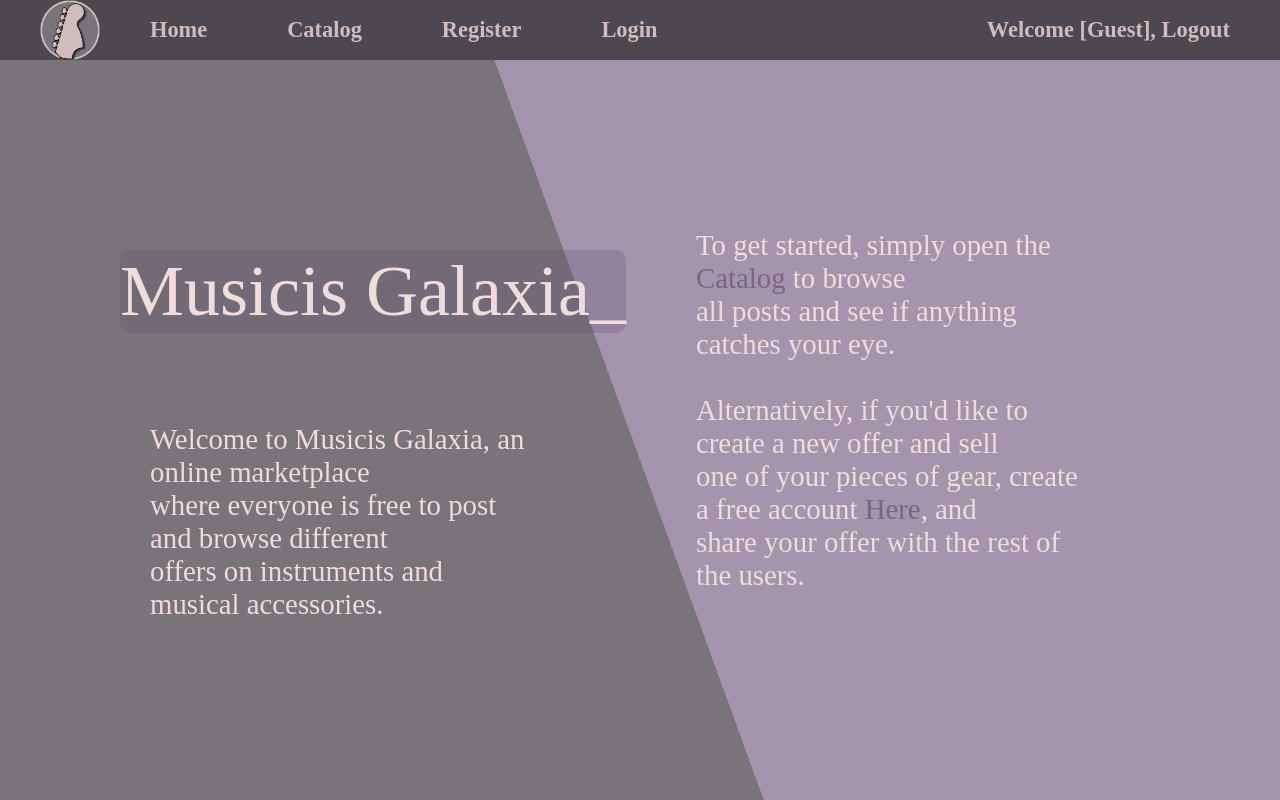
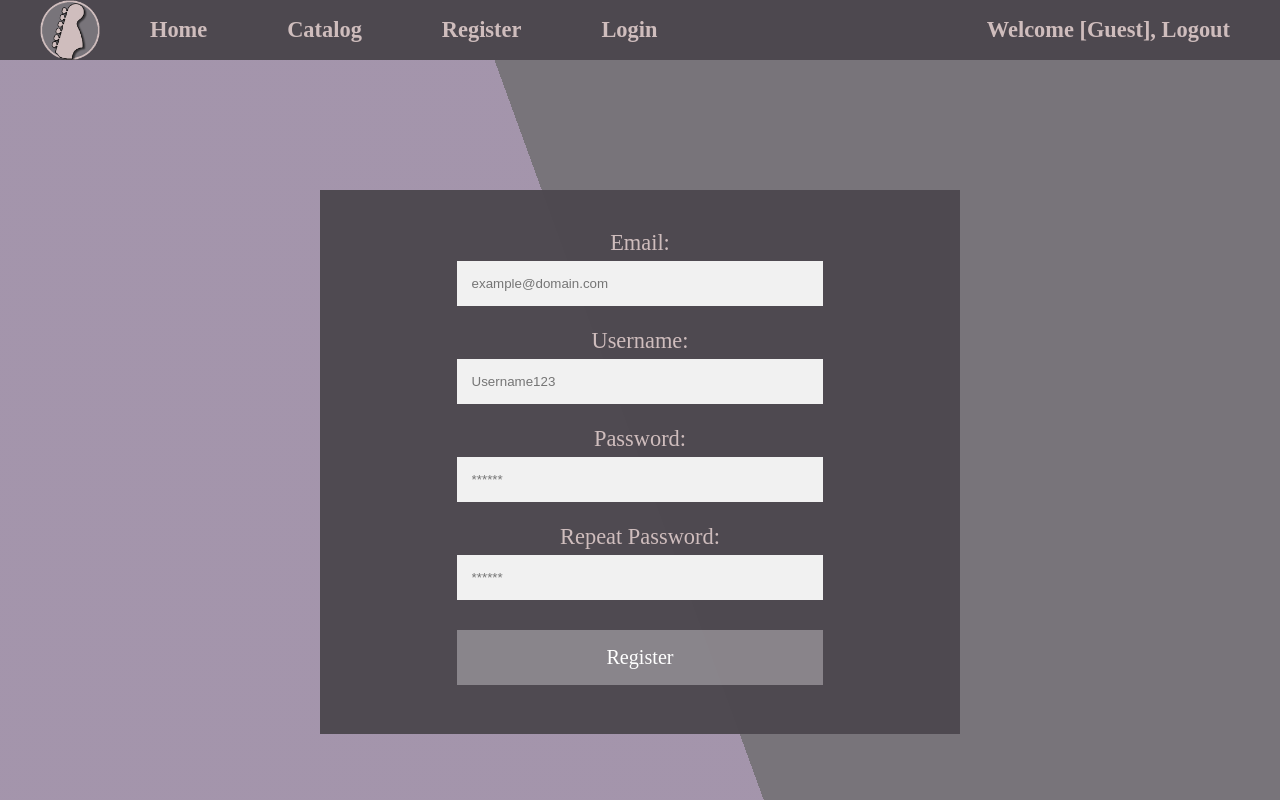
Before and after one commit to jordan-liubenov/musicis-galaxia, a React (Create React App) app: page / in a window 1280 px wide. Built offline with nearby package versions, Linux system fonts and the light colour scheme.

Commit message:
created initial Register component

```diff
--- a/src/App.js
+++ b/src/App.js
@@ -2,12 +2,15 @@ import "./styles/App.css";
 
 import Nav from "./components/Nav.js";
 import Home from "./components/Home";
+import Register from "./components/Register";
+import Footer from "./components/Footer";
 
 const App = () => {
   return (
     <div className="App">
       <Nav />
-      <Home />
+      <Register />
+      {/* <Home /> */}
     </div>
   );
 };
--- a/src/components/Home.js
+++ b/src/components/Home.js
@@ -2,13 +2,12 @@ import "../styles/Home.css";
 
 import { useState } from "react";
 import { displayUnderscore } from "../utils/homeUtil";
+import Footer from "./Footer";
 
-const Home = (props) => {
+const Home = () => {
   const [underscore, setUnderscore] = useState(false);
 
   displayUnderscore(underscore, setUnderscore);
-
-  //TO-DO: possibly abstract some parts of this component by splitting it into 1 or 2 smaller components
 
   return (
     <div className="homeContainer">
@@ -49,9 +48,7 @@ const Home = (props) => {
           <br></br>
         </div>
       </div>
-      <div className="footer">
-        <footer>Copyright Musicis Galaxia © 2022</footer>
-      </div>
+      <Footer />
     </div>
   );
 };
--- /dev/null
+++ b/src/components/Register.js
@@ -0,0 +1,55 @@
+import "../styles/Register.css";
+import Footer from "./Footer";
+
+const Register = () => {
+  return (
+    <div className="registerContainer">
+      <div className="formDiv">
+        <form method="POST">
+          <label htmlFor="email">Email:</label>
+          <input
+            type="text"
+            placeholder="example@domain.com"
+            name="email"
+            id="email"
+            required
+          ></input>
+          <br></br>
+          <label htmlFor="username">Username:</label>
+          <input
+            type="text"
+            placeholder="Username123"
+            name="user"
+            id="user"
+            required
+          ></input>
+          <br></br>
+          <label htmlFor="password">Password:</label>
+          <input
+            type="password"
+            placeholder="******"
+            name="pass"
+            id="pass"
+            required
+          ></input>
+          <br></br>
+          <label htmlFor="password">Repeat Password:</label>
+          <input
+            type="password"
+            placeholder="******"
+            name="rePass"
+            id="rePass"
+            required
+          ></input>
+          <br></br>
+          <button type="submit" class="submitBtn">
+            Register
+          </button>
+        </form>
+      </div>
+      <Footer />
+    </div>
+  );
+};
+
+export default Register;
--- a/src/styles/App.css
+++ b/src/styles/App.css
@@ -1,4 +1,4 @@
 body {
-	height: 100vh;
-	width: 100vw;
+  height: 100vh;
+  width: 100vw;
 }
--- a/src/styles/Footer.css
+++ b/src/styles/Footer.css
@@ -1,6 +1,10 @@
 .footer {
   position: fixed;
-  display: flex;
-
+  background-color: #664d7398;
+  width: 100%;
   font-family: 'JetBrains Mono';
+  color: rgb(241, 220, 220);
+  flex-direction: column;
+  text-align: center;
+  margin-top: 162px;
 }
--- a/src/styles/Home.css
+++ b/src/styles/Home.css
@@ -60,17 +60,5 @@
 
 .catalogRef:hover {
 	background-color: #78747a;
-	border-radius: 10%;
 	transition: all .2s ease-in-out;
 }
-
-.footer {
-	position: fixed;
-	background-color: #664d7398;
-	width: 100%;
-	font-family: 'JetBrains Mono';
-	color: rgb(241, 220, 220);
-	flex-direction: column;
-	text-align: center;
-	margin-top: 162px;
-}
--- /dev/null
+++ b/src/styles/Register.css
@@ -0,0 +1,59 @@
+* {
+  box-sizing: border-box;
+}
+
+.registerContainer {
+  background-color: #78747a;
+  position: fixed;
+  height: 100vh;
+  width: 100vw;
+
+  background: -webkit-linear-gradient(70deg, #664d7398 50%, #78747a 50%);
+  background: -o-linear-gradient(70deg, #664d7398 40% 50%, #78747a 50%);
+  background: -moz-linear-gradient(70deg, #664d7398 50%, #78747a 50%);
+  background: linear-gradient(70deg, #664d7398 50%, #78747a 50%);
+}
+
+.formDiv {
+  display: flex;
+  justify-content: center;
+  text-align: center;
+
+  margin: 0 auto;
+  background-color: rgba(78, 73, 80, 0.984);
+  margin-top: 130px;
+  padding: 40.3px;
+  width: 50%;
+  font-size: 140%;
+
+  font-family: 'JetBrains Mono';
+}
+
+label {
+  color: #cfbdbd;
+}
+
+input[type=text], input[type=password] {
+  width: 100%;
+  padding: 15px;
+  margin: 5px 0 22px 0;
+  display: inline-block;
+  border: none;
+  background: #f1f1f1;
+}
+
+input[type=text]:focus, input[type=password]:focus {
+  outline: none;
+}
+
+.submitBtn {
+  background-color: #9e9aa0bb;
+  color: white;
+  padding: 16px 20px;
+  margin: 8px 0;
+  border: none;
+  cursor: pointer;
+  width: 100%;
+  font-family: 'JetBrains Mono';
+  font-size: 90%;
+}
```
Also changed, not shown: src/styles/Nav.css (indentation only).
